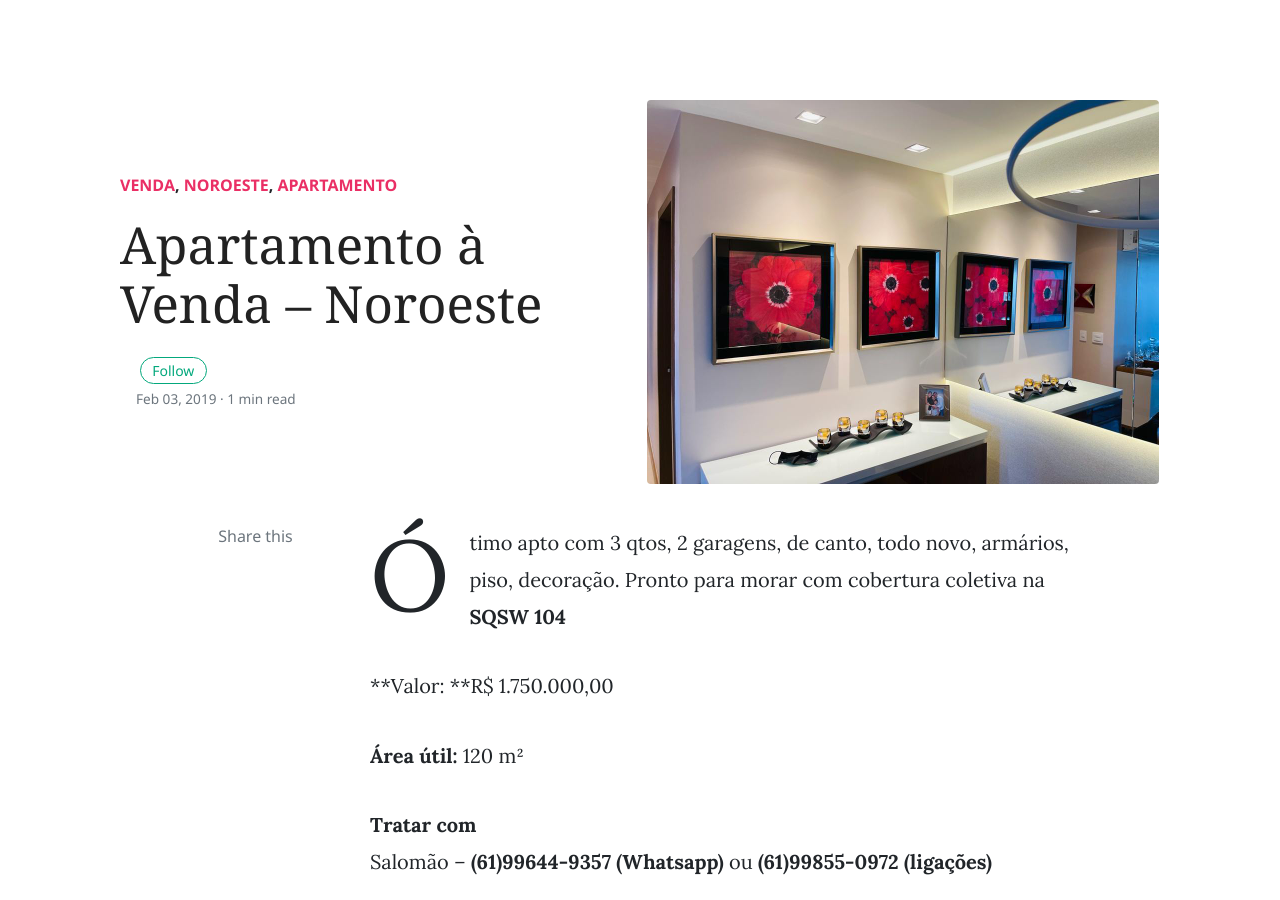
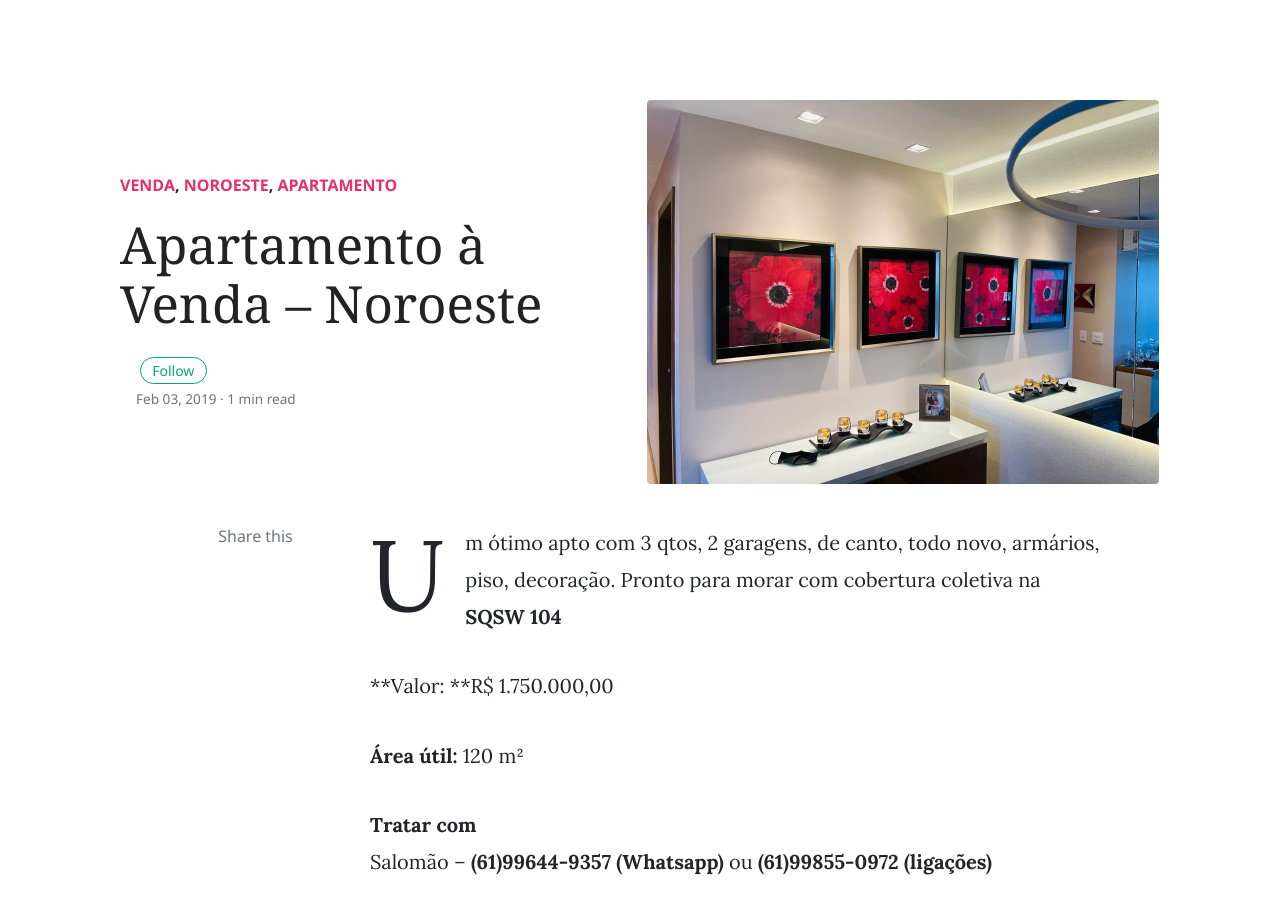
Before and after one commit to leandrodemedeiros/salomaoavalia, a Jekyll site: the page built from _posts/2019-02-03-apartamento-a-venda-noroeste.md, in a window 1280 px wide and 900 px high. Built offline with Jekyll 4.4.1, drawn with Linux system fonts in a browser that asks for light colours; nearby versions of some CDN libraries; comment, search, counter and statistics services are not loaded.

```diff
--- a/_posts/2019-02-03-apartamento-a-venda-noroeste.md
+++ b/_posts/2019-02-03-apartamento-a-venda-noroeste.md
@@ -18,7 +18,7 @@ image: uploads/WhatsApp%20Image%202022-04-14%20at%2015.37.20.jpeg
 layout: post
 ---
 
-Ótimo apto com 3 qtos, 2 garagens, de canto, todo novo, armários, piso, decoração.
+Um ótimo apto com 3 qtos, 2 garagens, de canto, todo novo, armários, piso, decoração.
 Pronto para morar com cobertura coletiva na **SQSW 104**
 
 **Valor: **R$ 1.750.000,00
```
Also changed, not shown: other parts of _posts/2019-02-03-apartamento-a-venda-noroeste.md (+2 -0 lines).
